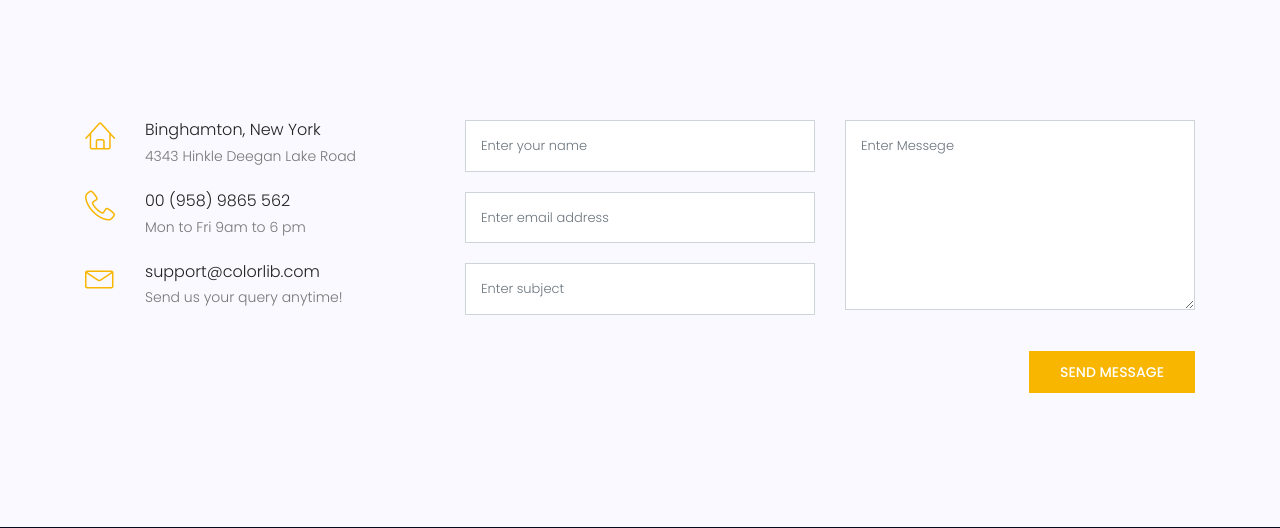
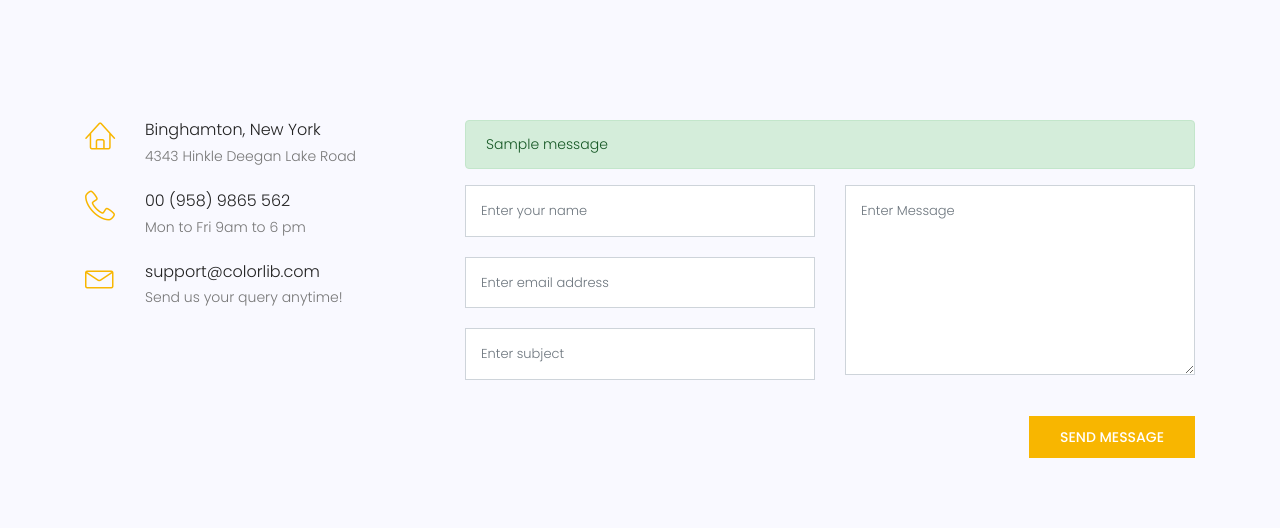
Before and after one commit to amirhosein-cs/first, a Django app: page /contact in a window 1280 px wide. Shown: the part 905-1433 px from the top of the page. Run offline with Django 5.2, Linux system fonts and the light colour scheme; tables that the repository leaves empty hold one stand-in row (values such as "Sample post"); one stand-in notice (Sample message) is shown; style sheets or scripts are compiled from the project's sources; some libraries are stand-ins or nearby versions.

Commit message:
Implement contact form using Django ModelForm

```diff
--- a/first_app/forms.py
+++ b/first_app/forms.py
@@ -1,11 +1,33 @@
 from django import forms
+
 from .models import Contact
 
+
 class ContactForm(forms.ModelForm):
-    name = forms.CharField(max_length=100)
-    email = forms.EmailField()
-    subject = forms.CharField(max_length=100)
-    message = forms.CharField(widget=forms.Textarea)
+
     class Meta:
         model = Contact
         fields = "__all__"
+
+        widgets = {
+            "name": forms.TextInput(attrs={
+                "class": "common-input mb-20 form-control",
+                "placeholder": "Enter your name",
+            }),
+
+            "email": forms.EmailInput(attrs={
+                "class": "common-input mb-20 form-control",
+                "placeholder": "Enter email address",
+            }),
+
+            "subject": forms.TextInput(attrs={
+                "class": "common-input mb-20 form-control",
+                "placeholder": "Enter subject",
+            }),
+
+            "message": forms.Textarea(attrs={
+                "class": "common-textarea form-control",
+                "placeholder": "Enter Message",
+                "rows": 7,
+            }),
+        }
--- a/first_app/views.py
+++ b/first_app/views.py
@@ -1,8 +1,10 @@
-from http.client import responses
-from first_app.models import Contact
-from django.shortcuts import render
-from django.http import HttpResponse,JsonResponse
+from django.contrib import messages
+from django.http import HttpResponse
+from django.shortcuts import redirect, render
+
 from first_app.forms import ContactForm
+
+
 # Create your views here.
 
 
@@ -19,9 +21,22 @@ def contact_view(request):
         form = ContactForm(request.POST)
         if form.is_valid():
             form.save()
+
+            messages.success(
+                request,
+                "Thank you! Your message has been sent."
+            )
+
+            return redirect("first_app:contact")
+
+        messages.error(
+            request,
+            "Oops! Please check the form and try again."
+        )
+
     else:
-         form = ContactForm()
-    return render(request, "website/contact.html", {"form":form})
+        form = ContactForm()
+    return render(request, "website/contact.html", {"form": form})
 
 
 def test(request):
@@ -29,8 +44,7 @@ def test(request):
         form = ContactForm(request.POST)
         if form.is_valid():
             form.save()
-            print(form.cleaned_data)
             return HttpResponse("thanks")
     else:
         form = ContactForm()
-    return render(request, "website/test.html", {"form":form})
+    return render(request, "website/test.html", {"form": form})
--- a/templates/website/contact.html
+++ b/templates/website/contact.html
@@ -55,26 +55,47 @@
                 </div>
             </div>
             <div class="col-lg-8">
-                <form class="form-area contact-form text-right" id="myForm" action="mail.php" method="post">
+                {% if messages %}
+                {% for message in messages %}
+                <div class="alert alert-{{ message.tags }}">
+                    {{ message }}
+                </div>
+                {% endfor %}
+                {% endif %}
+                <form class="form-area contact-form text-right" action="{% url 'first_app:contact' %}" method="post">
+                    {% csrf_token %}
                     <div class="row">
-                        <div class="col-lg-6 form-group">
-                            <input name="name" placeholder="Enter your name" onfocus="this.placeholder = ''"
-                                   onblur="this.placeholder = 'Enter your name'" class="common-input mb-20 form-control"
-                                   required="" type="text">
+                        <div class="col-lg-6 form-group">{{ form.name }}
 
-                            <input name="email" placeholder="Enter email address"
-                                   pattern="[A-Za-z0-9._%+-]+@[A-Za-z0-9.-]+\.[A-Za-z]{1,63}$"
-                                   onfocus="this.placeholder = ''" onblur="this.placeholder = 'Enter email address'"
-                                   class="common-input mb-20 form-control" required="" type="email">
+                            {% if form.name.errors %}
+                            <small class="text-danger">
+                                {{ form.name.errors }}
+                            </small>
+                            {% endif %}
 
-                            <input name="subject" placeholder="Enter subject" onfocus="this.placeholder = ''"
-                                   onblur="this.placeholder = 'Enter subject'" class="common-input mb-20 form-control"
-                                   required="" type="text">
+                            {{ form.email }}
+
+                            {% if form.email.errors %}
+                            <small class="text-danger">
+                                {{ form.email.errors }}
+                            </small>
+                            {% endif %}
+                            {{ form.subject }}
+
+                            {% if form.subject.errors %}
+                            <small class="text-danger">
+                                {{ form.subject.errors }}
+                            </small>
+                            {% endif %}
                         </div>
                         <div class="col-lg-6 form-group">
-                            <textarea class="common-textarea form-control" name="message" placeholder="Enter Messege"
-                                      onfocus="this.placeholder = ''" onblur="this.placeholder = 'Enter Messege'"
-                                      required=""></textarea>
+                            {{ form.message }}
+
+                            {% if form.message.errors %}
+                            <small class="text-danger">
+                                {{ form.message.errors }}
+                            </small>
+                            {% endif %}
                         </div>
                         <div class="col-lg-12">
                             <div class="alert-msg" style="text-align: left;"></div>
```
